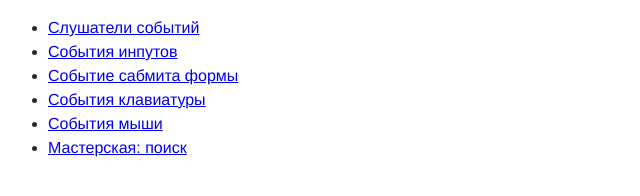
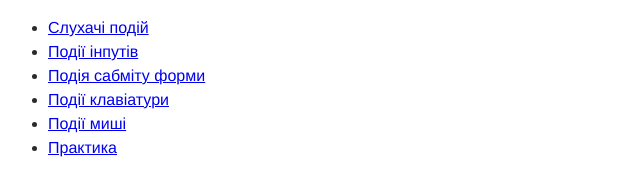
Before and after one commit to simakol/GoIT101, a plain HTML site: page index.html in a window 1280 px wide. Shown: the whole page, without its empty margins (0-640 px from the left). Drawn offline with Linux system fonts and the light colour scheme.

Commit message:
lesson-14

```diff
--- a/index.html
+++ b/index.html
@@ -3,17 +3,17 @@
   <head>
     <meta charset="UTF-8" />
     <meta name="viewport" content="width=device-width, initial-scale=1.0" />
-    <title>События</title>
+    <title>Події</title>
     <link rel="stylesheet" href="./css/styles.css" />
   </head>
   <body>
     <ul>
-      <li><a href="./01-events.html">Слушатели событий</a></li>
-      <li><a href="./02-input.html">События инпутов</a></li>
-      <li><a href="./03-forms.html">Событие сабмита формы</a></li>
-      <li><a href="./04-keyboard.html">События клавиатуры</a></li>
-      <li><a href="./05-mouse.html">События мыши</a></li>
-      <li><a href="./06-practice.html">Мастерская: поиск</a></li>
+      <li><a href="./01-events.html">Слухачі подій</a></li>
+      <li><a href="./02-input.html">Події інпутів</a></li>
+      <li><a href="./03-forms.html">Подія сабміту форми</a></li>
+      <li><a href="./04-keyboard.html">Події клавіатури</a></li>
+      <li><a href="./05-mouse.html">Події миші</a></li>
+      <li><a href="./06-practice.html">Практика</a></li>
     </ul>
   </body>
 </html>
```
